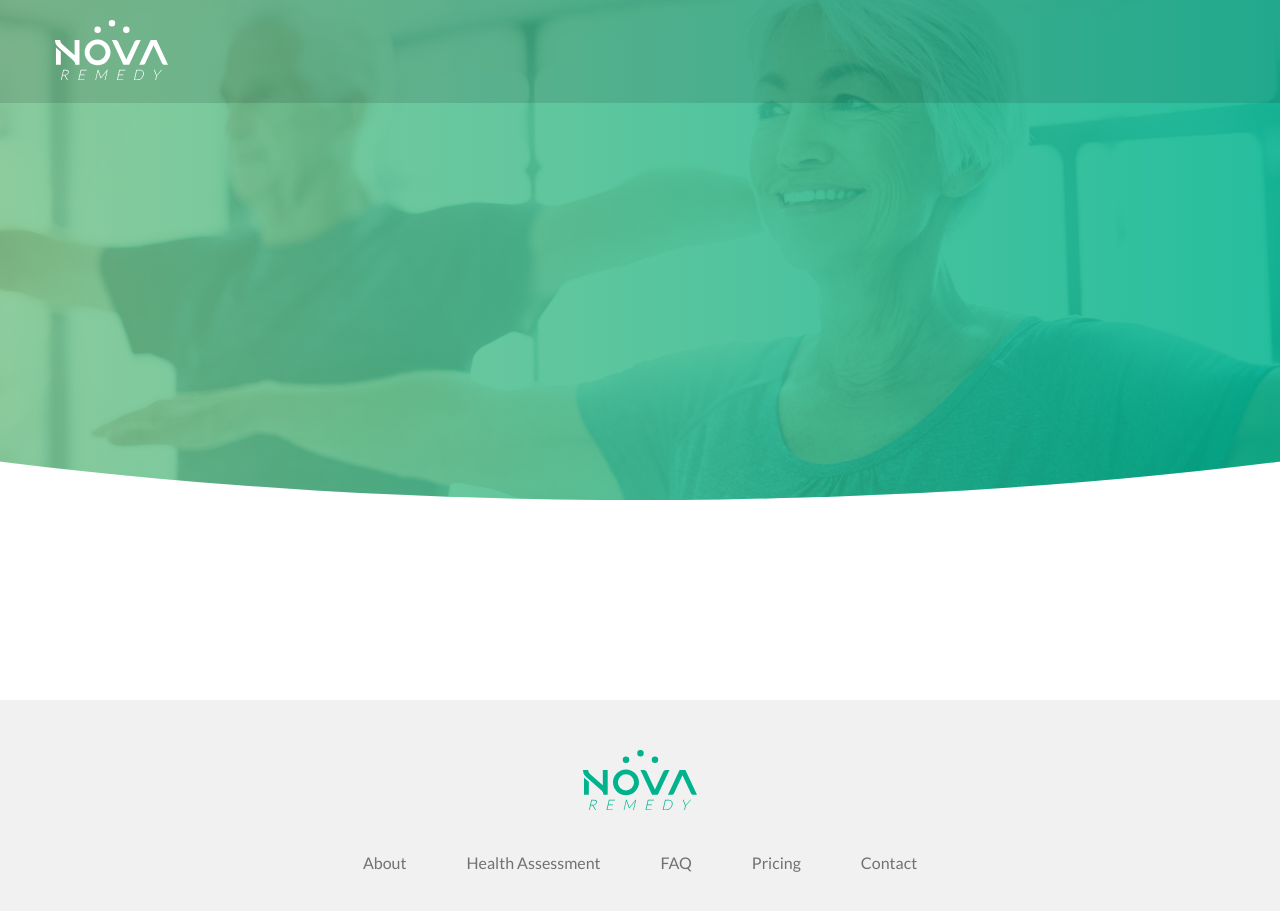
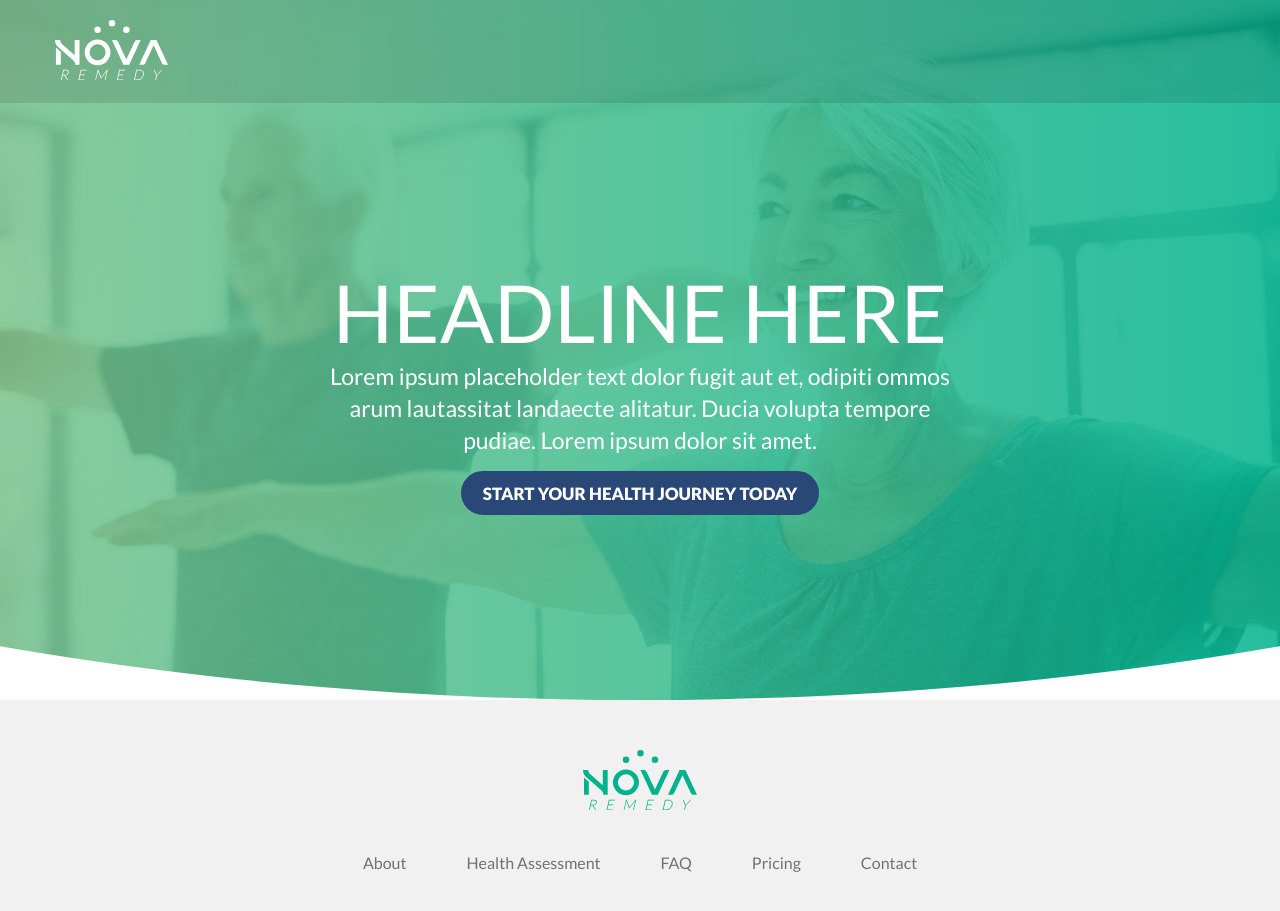
Before and after one commit to itsbrittaleigh/nova-remedy-marketing, a Jekyll site: the page built from index.html, in a window 1280 px wide and 922 px high. Shown: the top 911 px of the window. Built offline with Jekyll 4.4.1, drawn with Linux system fonts in a browser that asks for light colours.

Commit message:
styling mobile menu dropdown, styling content of home hero section

```diff
--- a/_src/js/components/Menu.vue
+++ b/_src/js/components/Menu.vue
@@ -72,7 +72,7 @@
 <style lang="scss" scoped>
 .main-nav__menu-list.open {
   pointer-events: initial;
-  bottom: -316px;
+  bottom: 0;
   opacity: 1;
   padding-bottom: 15px;
 }
--- a/assets/css/app.scss
+++ b/assets/css/app.scss
@@ -21,6 +21,7 @@
 @import 'elements/label';
 @import 'elements/type';
 
+@import 'components/button';
 @import 'components/card';
 @import 'components/hero';
 @import 'components/main-navigation';
--- /dev/null
+++ b/assets/css/components/button.scss
@@ -0,0 +1,29 @@
+.button {
+  border: 2px solid $green;
+  background-color: $green;
+  color: $white;
+  text-transform: uppercase;
+  font-size: 17px;
+  font-weight: $heavy;
+  display: inline-flex;
+  justify-content: center;
+  align-items: center;
+  padding: 10px 20px;
+  min-height: 44px;
+  border-radius: 44px;
+  font-style: normal;
+  text-align: center;
+  transition: 0.4s;
+  &:hover {
+    background: transparent;
+    color: $green;
+  }
+}
+
+.button--blue {
+  background-color: $blue--darker;
+  border-color: $blue--darker;
+  &:hover {
+    color: $blue--darker;
+  }
+}
--- a/assets/css/components/hero.scss
+++ b/assets/css/components/hero.scss
@@ -1,6 +1,9 @@
 .hero {
   height: 500px;
   position: relative;
+  @media only screen and (min-width: $large) {
+    height: 700px;
+  }
 }
 
 .hero__mask {
@@ -8,8 +11,11 @@
   top: -100%;
   height: 200%;
   width: 100%;
-  clip-path: ellipse(130% 500px);
+  clip-path: ellipse(180% 500px);
   background: $gradient--green;
+  @media only screen and (min-width: $large) {
+    clip-path: ellipse(130% 700px);
+  }
 }
 
 .hero__image {
@@ -20,3 +26,26 @@
   height: 50%;
   width: 100%;
 }
+
+.hero__content {
+  position: absolute;
+  top: calc(50% + 80px);
+  height: calc(50% - 80px);
+  width: 100%;
+  display: flex;
+  flex-direction: column;
+  align-items: center;
+  justify-content: center;
+}
+
+.hero__description {
+  font-size: 17px;
+  text-align: center;
+  color: $white;
+  max-width: 640px;
+  margin: 0 auto 15px;
+  line-height: 1.4;
+  @media only screen and (min-width: $large) {
+    font-size: 23px;
+  }
+}
--- a/assets/css/components/main-navigation.scss
+++ b/assets/css/components/main-navigation.scss
@@ -12,7 +12,9 @@
 }
 
 .main-nav__logo {
+  position: relative;
   height: 60px;
+  z-index: 2;
 }
 
 .main-nav__mobile-menu-button {
@@ -20,6 +22,7 @@
   padding: 10px 20px;
   width: 58px;
   height: 34px;
+  z-index: 2;
   @media only screen and (min-width: $large) {
     display: none;
     visibility: hidden;
@@ -50,14 +53,17 @@
 
 .main-nav__menu-list {
   overflow: hidden;
-  position: absolute;
+  position: fixed;
   top: auto;
-  bottom: 0;
+  bottom: 100%;
   left: -30px;
   right: -30px;
-  background: rgba($black, 0.11);
+  height: 100vh;
+  background: $blue--darker;
   opacity: 0;
   pointer-events: none;
+  padding: 120px 0 15px;
+  z-index: 1;
   transition: ease-in-out 0.4s;
   @media only screen and (min-width: $large) {
     pointer-events: initial;
@@ -67,6 +73,8 @@
     align-items: center;
     position: static;
     background: none;
+    height: auto;
+    padding: 0;
   }
 }
 
--- a/assets/css/elements/type.scss
+++ b/assets/css/elements/type.scss
@@ -5,24 +5,36 @@
 }
 
 h1 {
-  font-size: 80px;
+  font-size: 56px;
   line-height: 0.94;
   color: $white;
   text-align: center;
+  text-transform: uppercase;
+  font-weight: normal;
+  margin: 10px 0;
+  @media only screen and (min-width: $large) {
+    font-size: 80px;
+  }
 }
 
 h2 {
-  font-size: 65px;
+  font-size: 45px;
   color: $green--dark;
   font-weight: $light;
   text-align: center;
   text-transform: uppercase;
+  @media only screen and (min-width: $large) {
+    font-size: 65px;
+  }
 }
 
 h3 {
-  font-size: 30px;
+  font-size: 21px;
   line-height: 1.2;
   color: $blue;
+  @media only screen and (min-width: $large) {
+    font-size: 30px;
+  }
 }
 
 h4 {
--- a/assets/css/objects/wrapper.scss
+++ b/assets/css/objects/wrapper.scss
@@ -7,4 +7,3 @@
 
 @include wrapper-width($large);
 @include wrapper-width($xlarge);
-@include wrapper-width($xxlarge);
--- a/index.html
+++ b/index.html
@@ -8,5 +8,12 @@
 <section class="hero">
   <div class="hero__mask">
     <img src="/assets/images/covers/home.jpg" alt="" class="hero__image">
+    <div class="wrapper">
+      <div class="hero__content">
+        <h1>Headline here</h1>
+        <p class="hero__description">Lorem ipsum placeholder text dolor fugit aut et, odipiti ommos arum lautassitat landaecte alitatur. Ducia volupta tempore pudiae. Lorem ipsum dolor sit amet.</p>
+        <a href="/health-assessment" class="button button--blue">Start your health journey today</a>
+      </div>
+    </div>
   </div>
 </section>
```
